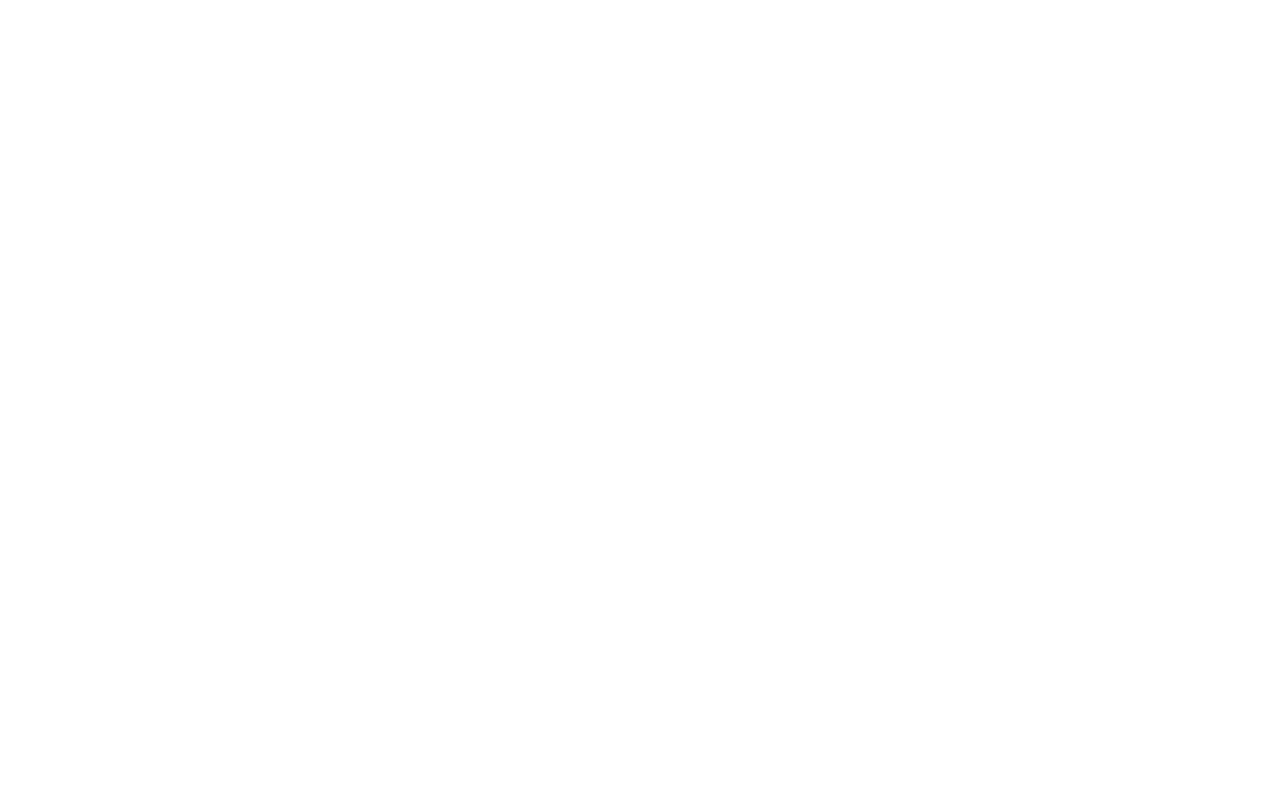
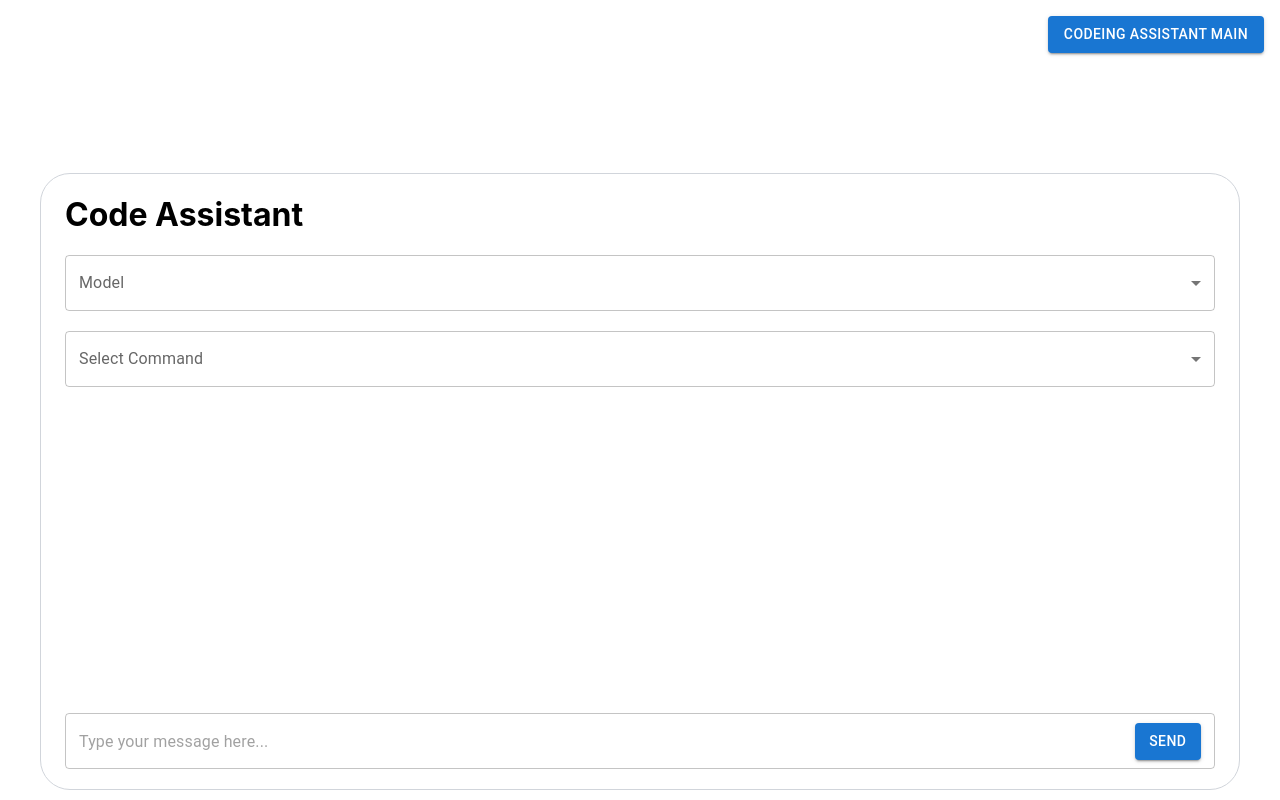
Before and after one commit to atef-najar/adcb, a React (Create React App) app: page /codeing_assistant_sample in a window 1280 px wide. Before the commit this address had no page. Built offline with nearby package versions, Linux system fonts and the light colour scheme.

Commit message:
content generation sample & main file added

```diff
--- a/src/App.js
+++ b/src/App.js
@@ -44,7 +44,7 @@ const App = () => {
     }
 
     const handleAssistant = () => {
-        navigate('/CodeingAssistant')
+        navigate('/codeing_assistant_sample')
     }
 
     const handleOptionChange = (event) => {
--- a/src/index.js
+++ b/src/index.js
@@ -4,7 +4,8 @@ import './index.css';
 import App from './App';
 import { BrowserRouter, Route, Routes } from 'react-router-dom';
 import AiPoweredChat from './usecase2-aipoweredchat/UseCase2-Solution1'
-import CodeingAssistant from './usecase5-contentgeneration/UseCase5_Solution1';
+import CodeingAssistantSample from './usecase5-contentgeneration/UseCase5_sample';
+import CodeingAssistantMain from './usecase5-contentgeneration/UseCase5_main';
 
 ReactDOM.render(
     <React.StrictMode>
@@ -12,7 +13,8 @@ ReactDOM.render(
             <Routes>
                 <Route path='/' element={<App />} />
                 <Route path='/AiPoweredChat' element={<AiPoweredChat />} />
-                <Route path='/CodeingAssistant' element={<CodeingAssistant />} />
+                <Route path='/codeing_assistant_sample' element={<CodeingAssistantSample />} />
+                <Route path='/codeing_assistant_main' element={<CodeingAssistantMain />} />
             </Routes>
         </BrowserRouter>
     </React.StrictMode>,
--- a/src/usecase5-contentgeneration/UseCase5_Solution1.js
+++ b/src/usecase5-contentgeneration/UseCase5_main.js
@@ -23,7 +23,7 @@ const AppContainer = styled(Container)`
     overflow: hidden;
 `;
 
-const CodeingAssistant = () => {
+const CodeingAssistantMain = () => {
     const [message, setMessage] = useState('');
     const [messages, setMessages] = useState([]);
     const [selectedOption, setSelectedOption] = useState('');
@@ -121,4 +121,4 @@ const CodeingAssistant = () => {
     );
 }
 
-export default CodeingAssistant;
+export default CodeingAssistantMain;
--- /dev/null
+++ b/src/usecase5-contentgeneration/UseCase5_sample.js
@@ -0,0 +1,107 @@
+import React, { useState } from 'react';
+import MessageList from '../components/MessageList';
+import MessageInput from '../components/Input';
+import styled from '@emotion/styled';
+import { Container, Button, Box } from "@mui/material";
+import { useNavigate } from 'react-router-dom/dist';
+
+import { GRAY_COLORS } from '../constants/colors';
+
+import Settings from '../components/Settings';
+import CommandStatement from '../components/CommandStatement';
+import TestCaseStatement from '../components/TestCaseStatement';
+import CodeConvertion from '../components/CodeConvertion';
+import { SupportedModels } from '../constants/ai-models';
+
+const AppContainer = styled(Container)`
+    margin-top: 120px;
+    display: flex;
+    flex-direction: column;
+    max-width: 700px;
+    border-radius: 30px;
+    border: 1px solid ${GRAY_COLORS.GRAY_300};
+    overflow: hidden;
+`;
+
+const CodeingAssistantSample = () => {
+    const [message, setMessage] = useState('');
+    const [messages, setMessages] = useState([]);
+    const [selectedOption, setSelectedOption] = useState('');
+    const [selectedProvider, setSelectedProvider] = useState('');
+    const [selectedStatement, setSelectedStatement] = useState('');
+    const [selectedCommand, setSelectedCommand] = useState('');
+    const navigate = useNavigate();
+
+    const handleSendMessage = () => {
+        if (!message) return;
+
+        // Add user message
+        setMessages([...messages, { text: message, isUser: true }]);
+        setMessage('');
+
+        // Mock AI response after a delay
+        setTimeout(() => {
+            const aiResponse = "This is a mock response from AI.";
+            setMessages(messages => [...messages, { text: aiResponse, isUser: false }]);
+        }, 1000); // Mock response delay
+    };
+
+
+    const handleOptionChange = (event) => {
+        const selectedModel = SupportedModels.find(model => model.value === event.target.value);
+        setSelectedProvider(selectedModel.provider);
+        setSelectedOption(event.target.value);
+    };
+
+    const handleStatementChange = (event) => {
+        setSelectedCommand('');
+        setSelectedStatement(event.target.value);
+    };
+
+    const handleCommandChange = (event) => {
+        setSelectedCommand(event.target.value);
+    };
+
+    const handleInputChange = (event) => {
+        setMessage(event.target.value);
+    };
+
+    const handleAssistant = () => {
+        navigate('/codeing_assistant_main')
+    }
+
+    return (
+        <>
+            <Box display="flex" justifyContent="flex-end" margin={2}>
+                <Button onClick={handleAssistant} variant="contained" color="primary">Codeing Assistant Main</Button>
+            </Box>
+
+            <AppContainer>
+                <h1>Code Assistant</h1>
+
+                <Settings handleOptionChange={handleOptionChange} selectedOption={selectedOption} />
+                <br />
+                <CommandStatement handleStatementChange={handleStatementChange} selectedStatement={selectedStatement} />
+                {selectedStatement === "Generate Test Case For" ?
+                    <>
+                        <br />
+                        <TestCaseStatement handleCommandChange={handleCommandChange} selectedCommand={selectedCommand} />
+                    </> : null}
+                {selectedStatement === "Convert To" ?
+                    <>
+                        <br />
+                        <CodeConvertion handleCommandChange={handleCommandChange} selectedCommand={selectedCommand} />
+                    </> : null}
+
+                <MessageList messages={messages} />
+                <MessageInput
+                    message={message}
+                    onMessageChange={handleInputChange}
+                    onSendMessage={handleSendMessage}
+                />
+            </AppContainer>
+        </>
+    );
+}
+
+export default CodeingAssistantSample;
```
